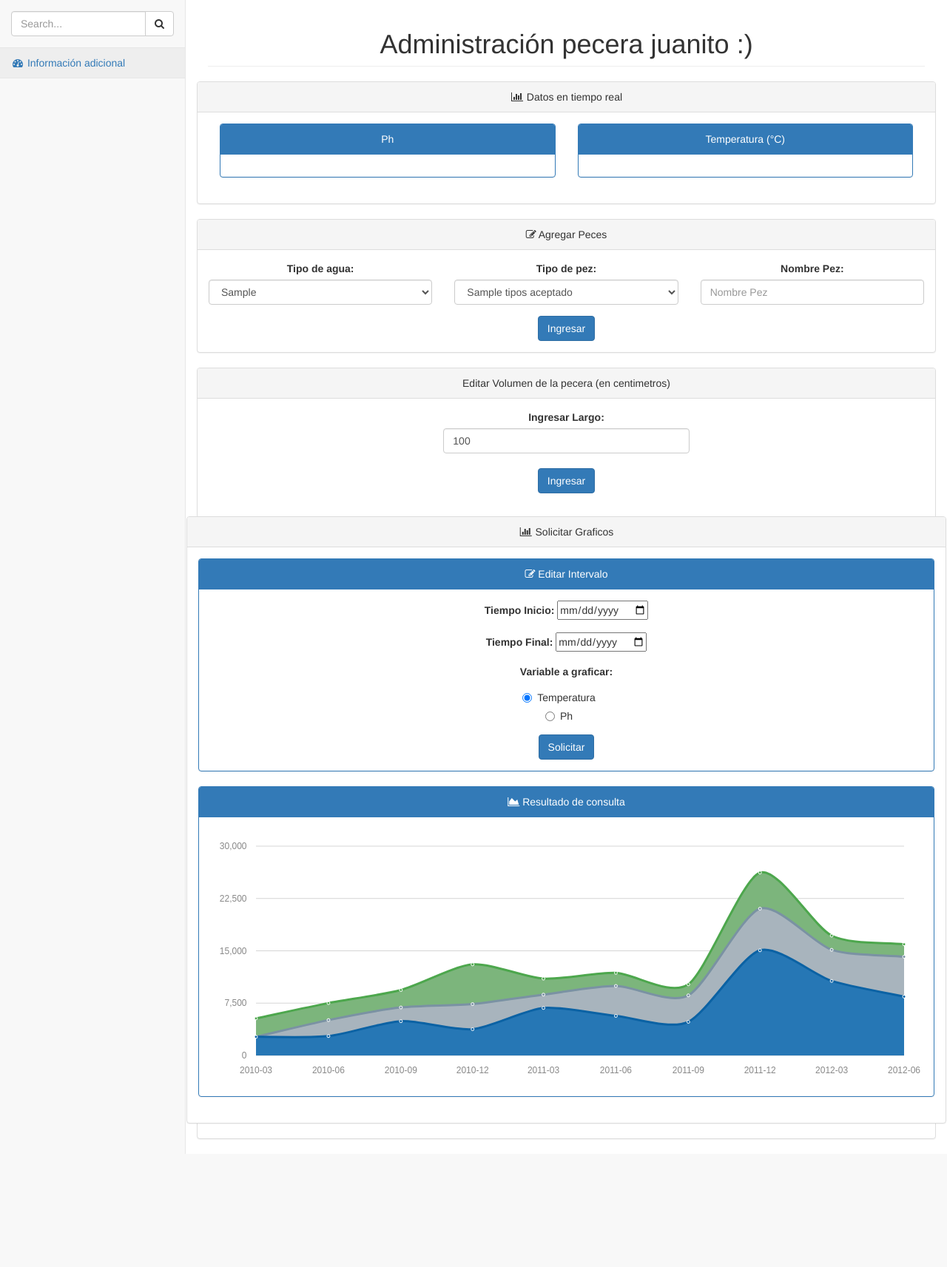
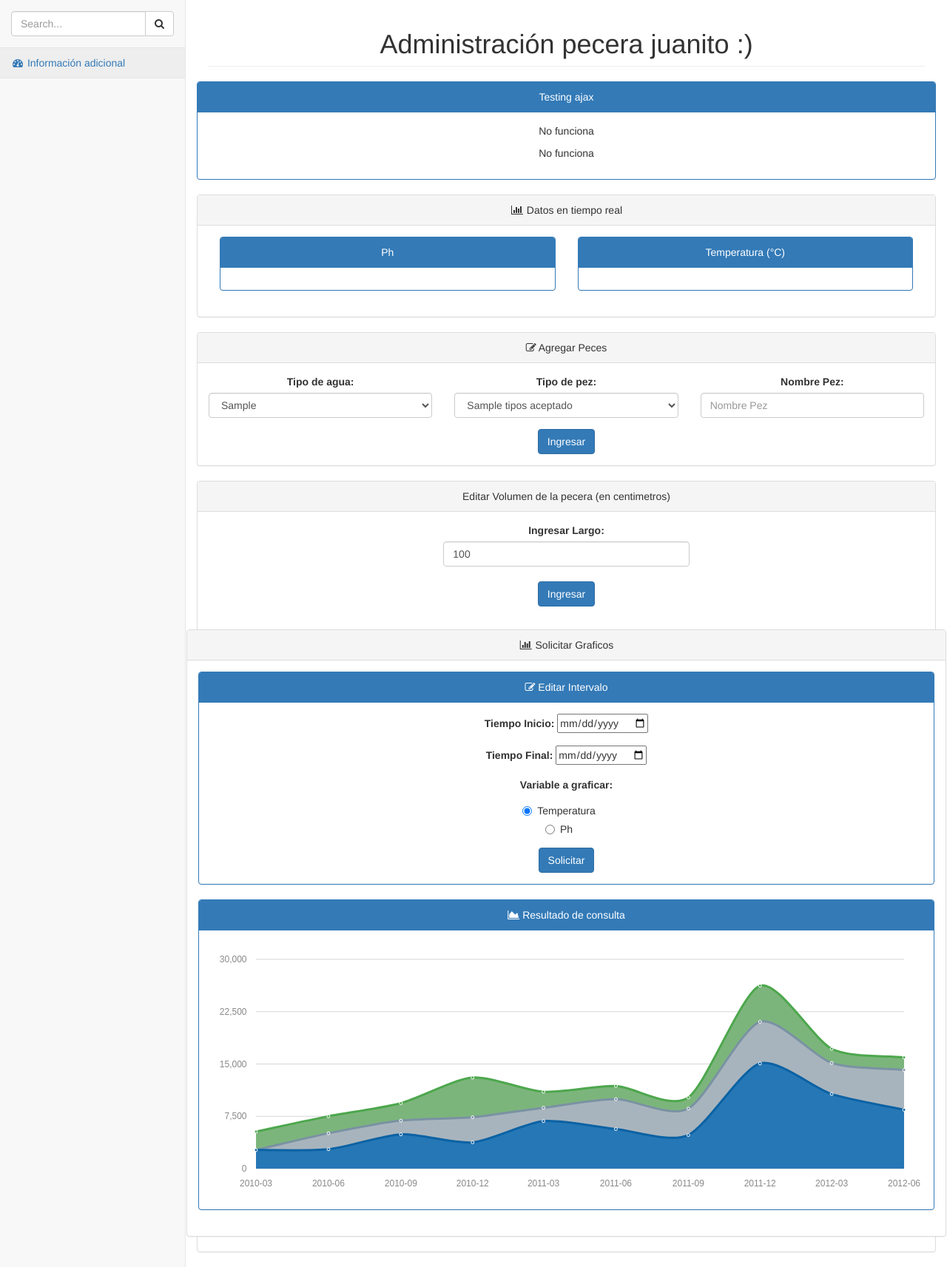
Before and after one commit to IgnacioYanjari/ProyectoTics1, a Flask app: page / in a window 1280 px wide. Shown: the part 51-1764 px from the top of the page at 74% size. Before the commit the page ends 1611 px from the top, so only its background shows below. Run offline with Flask 2, Linux system fonts and the light colour scheme; a database or web service that is not in the repository returns one stand-in record (values such as "Sample title"); some libraries are stand-ins or nearby versions.

Commit message:
jquery 1 intento

```diff
--- a/Web/app/template/index.html
+++ b/Web/app/template/index.html
@@ -106,6 +106,36 @@
                 <!-- /.col-lg-12 -->
             </div>
             <!--Datos recibidos en tiempo real -->
+            <div class="row">
+              <div class="panel panel-primary">
+                <div class="panel-heading text-center">
+                  Testing ajax
+                </div>
+                <div class="panel-body text-center">
+                  <!--{% block content %}-->
+                      <p id="data_temp"> No funciona </p>
+                      <p id="data_ph"> No funciona </p>
+                      <script type="text/javascript">
+                          $(document).ready(function () {
+                              setInterval("testing()", 1)
+                          });
+
+                          function testing() {
+                              $.ajax({
+                                  type: "GET",
+                                  url: '/data',
+                                  async: true,
+                                  success: function (data) {
+                                      $("#result").text(data.temp)
+                                  }
+                              });
+                          }
+                      </script>
+                  <!--{% endblock %}-->
+                </div>
+              </div>
+            </div>
+
             <div class="row">
               <div class="panel panel-default">
                 <div class="panel-heading text-center">
--- a/Web/app/views.py
+++ b/Web/app/views.py
@@ -1,7 +1,7 @@
 from app import app
 from datetime import datetime , time , date
-from flask import render_template,request,redirect
-import psycopg2
+from flask import jsonify,render_template,request,redirect
+import psycopg2,random
 
 from config import *
 conn = psycopg2.connect("dbname=%s host=%s user=%s password=%s"%(database,host,user,password))
@@ -45,5 +45,7 @@ def data():
         temp = request.args['temperatura']
         ph = request.args['ph']
         print("Paquete recibido en : " , datetime.now().second ,"temperatura : ", temp , "ph : " ,ph)
-        return render_template("index.html",temperatura=temp,ph=ph)
-    return render_template("index.html",temperatura=temp,ph=ph,ec=ec)
+        return jsonify(temp=str(random.randint(1,1000000)))
+        #return jsonify(temperatura=temp,ph=ph)
+    return 0
+    #return render_template("index.html",temperatura=temp,ph=ph,ec=ec)
```
